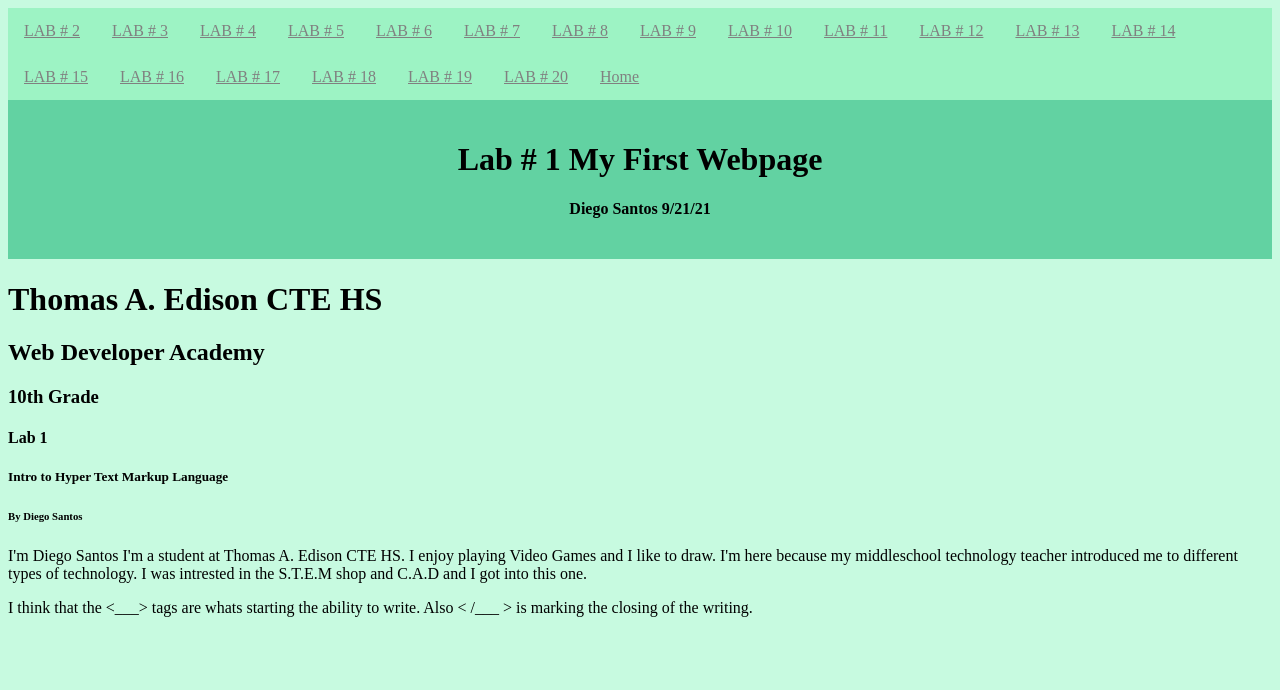
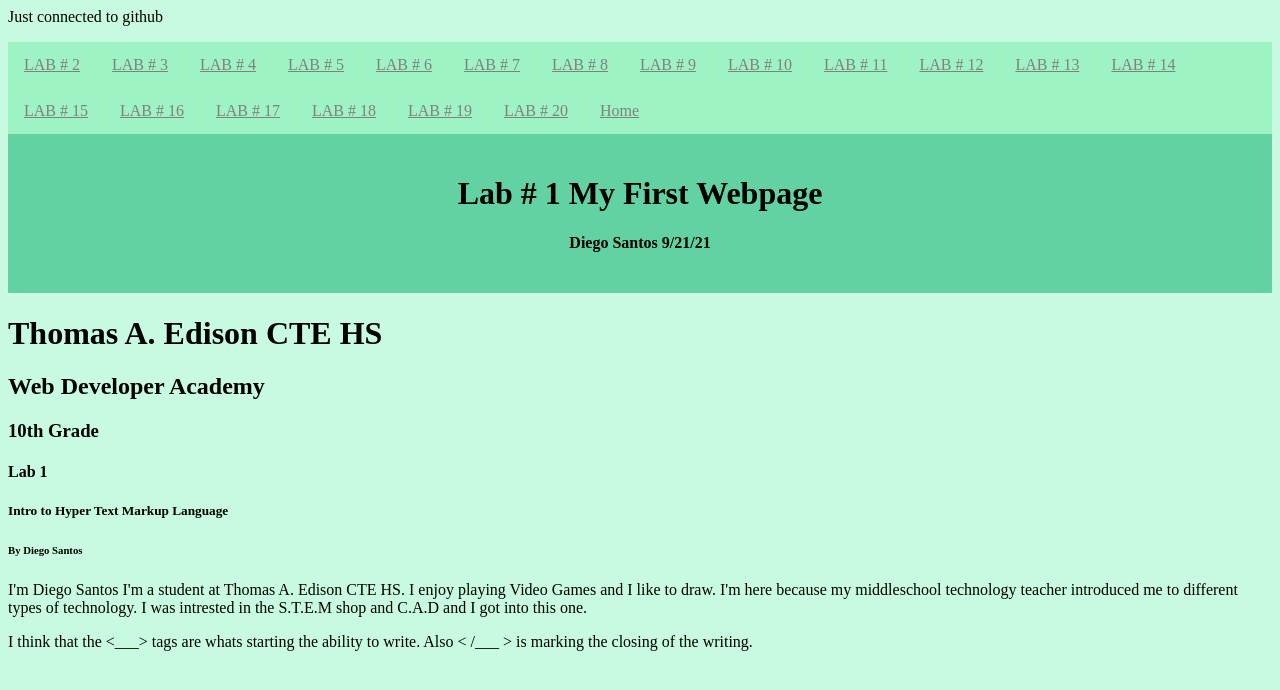
Before and after one commit to diesant/Web-Academy-2021, a plain HTML site: page Labs/Lab1/lab1.html in a window 1280 px wide. Drawn offline with Linux system fonts and the light colour scheme.

Commit message:
Update lab1.html
just added a paragpraph (

```diff
--- a/Labs/Lab1/lab1.html
+++ b/Labs/Lab1/lab1.html
@@ -5,6 +5,7 @@
     <link rel="stylesheet" href="../../MainPortfolio.css">
 	</head>
 	<body>
+         <p> Just connected to github </p>
     <div class="topnav">
 
 
```
